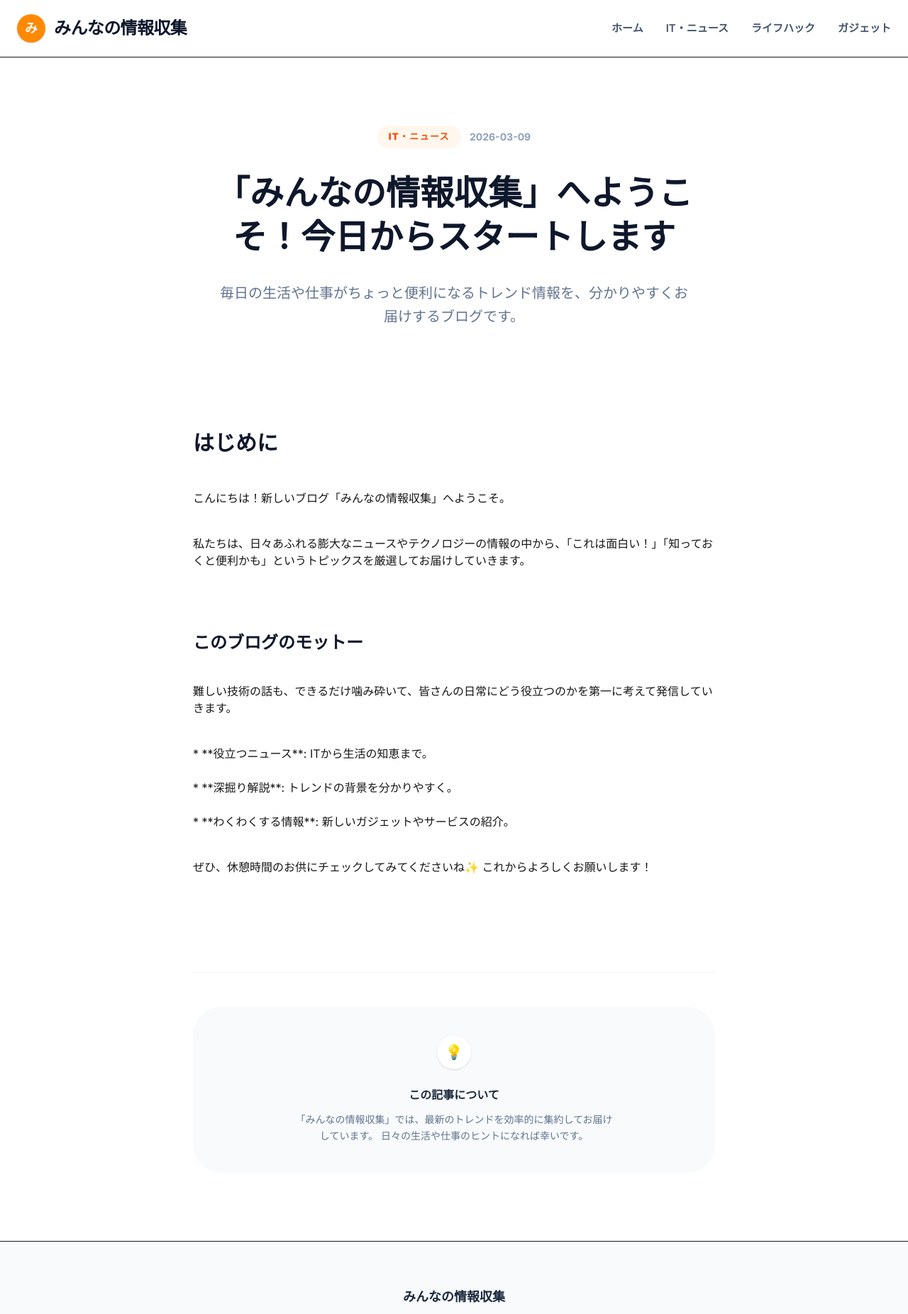
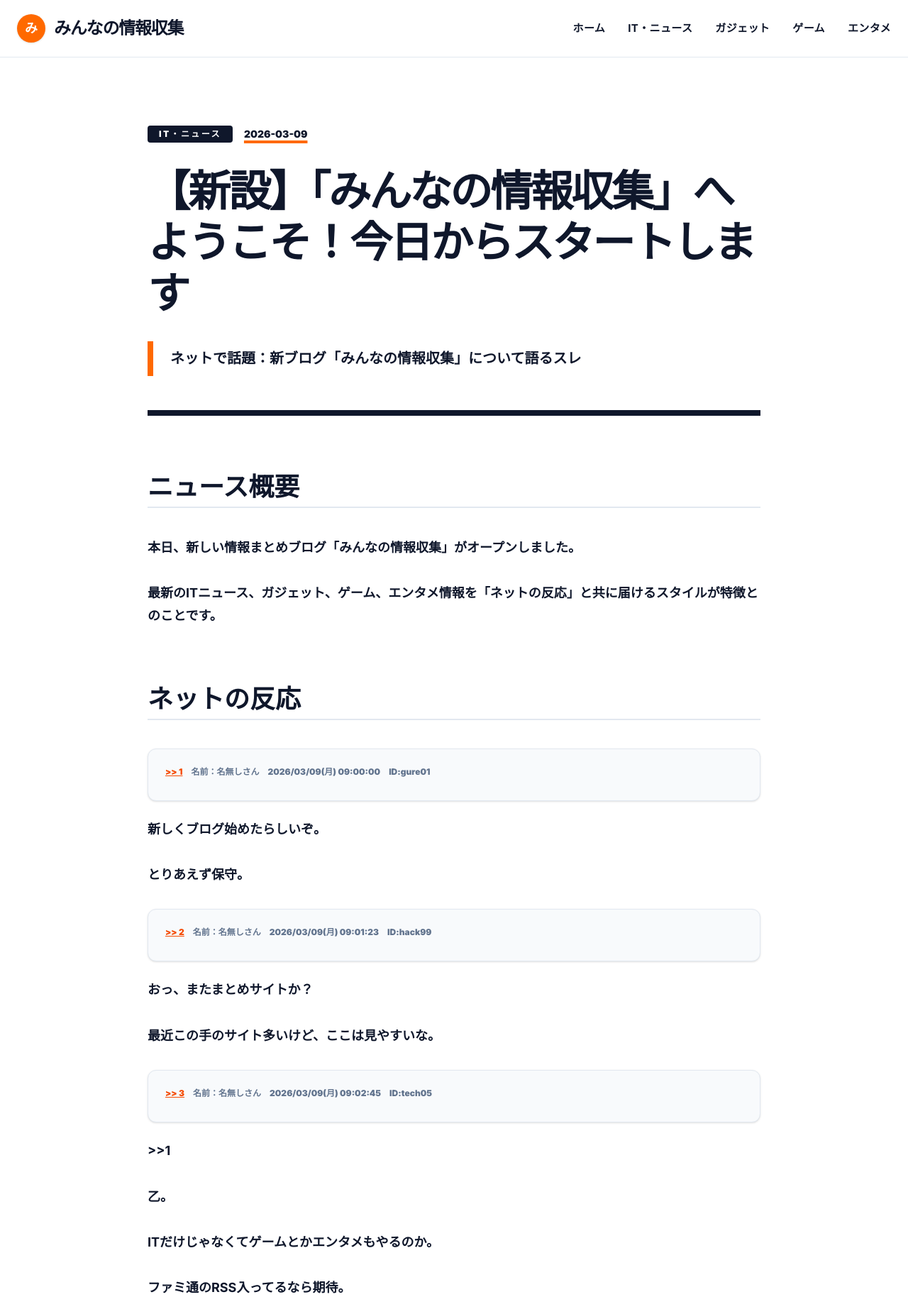
Before and after one commit to guremaro/my-ai-blog, a Next.js app: page /posts/first-post in a window 1280 px wide. Shown: the top 1852 px of the page at 71% size. Built offline with nearby package versions, Linux system fonts and the light colour scheme.

Commit message:
Major update: 2ch-style comments, new categories (Game, Ent), and high-contrast white design

```diff
--- a/scripts/content_creator.js
+++ b/scripts/content_creator.js
@@ -7,26 +7,28 @@ async function createArticleMarkdown(newsItem) {
     const model = genAI.getGenerativeModel({ model: "gemini-1.5-flash" });
 
     const prompt = `
-以下のニュース情報を元に、読者の興味を引くブログ記事を日本語で執筆してください。
-サイト名は「みんなの情報収集」です。親しみやすく、明るい、人間味のあるトーンで執筆してください。
+以下のニュース情報を元に、読者が楽しめるブログ記事を日本語で執筆してください。
+サイト名は「みんなの情報収集」です。
 
 【ニュースタイトル】: ${newsItem.title}
 【リンク】: ${newsItem.link}
 【概要】: ${newsItem.contentSnippet}
 
 【執筆ルール】:
-1. 構成: 導入、内容のポイント解説、日常での活用法、まとめ。
-2. 口調: 「〜ですね」「〜してみませんか？」といった、読者に語りかけるような温かいトーン。
-3. AI感の排除: 「AIが生成しました」「機械学習により」といった表現は避け、一人のライターがおすすめ情報を紹介している雰囲気を出してください。
+1. 構成: ニュースの簡単な紹介 ＋ 「ネットの反応（2ch風掲示板形式）」
+2. ニュース紹介: 3〜4行で分かりやすく概要を伝えてください。
+3. ネットの反応: 掲示板（2ch/5ch）のスレッドのような形式で、5〜8個程度のコメントを作成してください。
+   - 形式例: "1: 名前：名無しさん  2026/03/09(月) 00:00:00  ID:xxxx\n  これ凄くない？期待だわ。"
+   - 内容: 肯定的な意見、否定的な意見、斜に構えた意見など、世論の賛否が分かれるようにバラエティ豊かにしてください。
+   - 口調: ネット掲示板特有の砕けた表現（「〜ワロタ」「〜だな」「マジかよ」等）を自然に使ってください。
 4. Markdown形式で出力し、以下のFrontmatterを必ず含めてください。
    ---
-   title: "読者が読みたくなるキャッチーなタイトル"
-   date: "YYYY-MM-DD" (本日の日付)
-   excerpt: "記事の短い要約（100文字程度）"
-   category: "IT・ニュース" または "ライフハック" または "ガジェット"
+   title: "【${newsItem.source}】${newsItem.title}"
+   date: "YYYY-MM-DD"
+   excerpt: "ネットで話題：${newsItem.title}について語るスレ"
+   category: "IT・ニュース" または "ライフハック" または "ガジェット" または "ゲーム" または "エンタメ"
    ---
-5. 記事の途中や最後に、適宜「！」や「✨」などの絵文字を使って明るい雰囲気を出してください。
-6. 出典元として元のリンクを自然な形で含めてください。
+5. 全体的に明るく、読み物として面白いトーンにしてください。
 `;
 
     try {
--- a/scripts/news_fetcher.js
+++ b/scripts/news_fetcher.js
@@ -1,11 +1,12 @@
 const RSSParser = require('rss-parser');
 const parser = new RSSParser();
 
-// 取得対象のテック系RSSフィード
+// 取得対象のテック・エンタメ系RSSフィード
 const FEEDS = [
     'https://rss.itmedia.co.jp/rss/2.0/aiplus.xml', // ITmedia AI+
     'https://www.gizmodo.jp/index.xml',
-    'https://wired.jp/rss/index.xml',
+    'https://www.famitsu.com/rss/all.xml', // ファミ通 (ゲーム)
+    'https://www.oricon.co.jp/rss/news/', // オリコン (エンタメ)
 ];
 
 async function fetchLatestNews() {
--- a/src/app/layout.tsx
+++ b/src/app/layout.tsx
@@ -16,28 +16,29 @@ export default function RootLayout({
 }>) {
   return (
     <html lang="ja">
-      <body className={`${inter.className} bg-white text-slate-800`}>
-        <header className="sticky top-0 z-50 w-full border-b bg-white/95 backdrop-blur-sm">
+      <body className={`${inter.className} bg-white text-slate-900`}>
+        <header className="sticky top-0 z-50 w-full border-b border-slate-200 bg-white/95 backdrop-blur-sm">
           <div className="container mx-auto flex h-20 items-center justify-between px-6">
             <div className="flex items-center gap-3">
-              <div className="h-10 w-10 rounded-full bg-orange-400 flex items-center justify-center text-white font-bold text-lg shadow-sm">み</div>
-              <span className="text-2xl font-black tracking-tight text-slate-900">みんなの情報収集</span>
+              <div className="h-10 w-10 rounded-full bg-orange-500 flex items-center justify-center text-white font-bold text-lg shadow-sm">み</div>
+              <span className="text-2xl font-black tracking-tighter text-slate-900 leading-none">みんなの情報収集</span>
             </div>
-            <nav className="hidden md:flex gap-8 text-[15px] font-semibold text-slate-600">
-              <a href="/" className="hover:text-orange-500 transition-colors">ホーム</a>
-              <a href="/category/it" className="hover:text-orange-500 transition-colors">IT・ニュース</a>
-              <a href="/category/life" className="hover:text-orange-500 transition-colors">ライフハック</a>
-              <a href="/category/gadget" className="hover:text-orange-500 transition-colors">ガジェット</a>
+            <nav className="hidden lg:flex gap-8 text-[15px] font-bold text-slate-900 uppercase tracking-wide">
+              <a href="/" className="hover:text-orange-600 transition-colors">ホーム</a>
+              <a href="/category/it" className="hover:text-orange-600 transition-colors">IT・ニュース</a>
+              <a href="/category/gadget" className="hover:text-orange-600 transition-colors">ガジェット</a>
+              <a href="/category/game" className="hover:text-orange-600 transition-colors">ゲーム</a>
+              <a href="/category/ent" className="hover:text-orange-600 transition-colors">エンタメ</a>
             </nav>
           </div>
         </header>
-        <main className="container mx-auto min-h-[calc(100vh-5rem)] px-6 py-12">
+        <main className="container mx-auto min-h-[calc(100vh-5rem)] px-6 py-12 bg-white">
           {children}
         </main>
-        <footer className="border-t bg-slate-50 py-16">
+        <footer className="border-t border-slate-200 bg-slate-50 py-16">
           <div className="container mx-auto px-6 text-center">
-            <p className="font-bold text-slate-800 mb-2 text-lg">みんなの情報収集</p>
-            <p className="text-sm text-slate-500">© 2026 Everyone's Information Gathering. All rights reserved.</p>
+            <p className="font-extrabold text-slate-900 mb-2 text-xl tracking-tight">みんなの情報収集</p>
+            <p className="text-sm font-bold text-slate-500">© 2026 Everyone's Information Gathering. All rights reserved.</p>
           </div>
         </footer>
       </body>
--- a/src/app/posts/[slug]/page.tsx
+++ b/src/app/posts/[slug]/page.tsx
@@ -16,43 +16,66 @@ export default function PostPage({ params }: { params: { slug: string } }) {
   }
 
   return (
-    <article className="max-w-3xl mx-auto py-12 px-2 sm:px-4">
-      <header className="mb-16 text-center">
-        <div className="flex items-center justify-center gap-3 mb-8">
-          <span className="px-4 py-1.5 rounded-full bg-orange-50 text-orange-600 text-[13px] font-black uppercase tracking-widest">
+    <article className="max-w-4xl mx-auto py-12 px-4 bg-white">
+      <header className="mb-16 border-b-8 border-slate-900 pb-12">
+        <div className="flex items-center gap-4 mb-8">
+          <span className="px-4 py-1 rounded-sm bg-slate-900 text-white text-xs font-black uppercase tracking-[0.2em]">
             {post.category}
           </span>
-          <time className="text-sm font-bold text-slate-400">{post.date}</time>
+          <time className="text-sm font-black text-slate-900 underline decoration-orange-500 decoration-4 underline-offset-4">{post.date}</time>
         </div>
-        <h1 className="text-3xl sm:text-5xl font-black text-slate-900 leading-[1.3] mb-8">
+        <h1 className="text-4xl sm:text-6xl font-black text-slate-900 leading-[1.2] tracking-tighter mb-8">
           {post.title}
         </h1>
-        <p className="text-lg sm:text-xl text-slate-500 font-medium leading-relaxed max-w-2xl mx-auto">
+        <p className="text-xl text-slate-900 font-bold leading-relaxed border-l-8 border-orange-500 pl-6 py-2">
           {post.excerpt}
         </p>
       </header>
 
-      <div className="prose prose-slate prose-lg sm:prose-xl max-w-none prose-headings:font-black prose-headings:text-slate-900 prose-p:text-slate-700 prose-p:leading-[1.8] prose-a:text-orange-500 prose-a:no-underline hover:prose-a:underline prose-img:rounded-[2rem] prose-strong:text-slate-900">
+      <div className="space-y-4">
         {post.content.split('\n').map((line, i) => {
+          // 2ch風の行 (例 "1: 名前：名無しさん...") を検出
+          const isThreadComment = /^\d+: 名前：/.test(line);
+
           if (line.startsWith('## ')) {
-            return <h2 key={i} className="text-2xl sm:text-3xl font-black mt-16 mb-8 text-slate-900">{line.replace('## ', '')}</h2>;
+            return <h2 key={i} className="text-2xl sm:text-4xl font-black mt-20 mb-10 text-slate-900 border-b-2 border-slate-200 pb-2">{line.replace('## ', '')}</h2>;
           }
           if (line.startsWith('### ')) {
-            return <h3 key={i} className="text-xl sm:text-2xl font-black mt-12 mb-6 text-slate-900">{line.replace('### ', '')}</h3>;
+            return <h3 key={i} className="text-xl sm:text-2xl font-black mt-12 mb-6 text-slate-900 underline decoration-slate-300 decoration-4 underline-offset-8">{line.replace('### ', '')}</h3>;
           }
-          if (line.trim() === '') return <div key={i} className="h-4" />;
 
-          return <p key={i} className="mb-6">{line}</p>;
+          if (isThreadComment) {
+            const [header, ...bodyParts] = line.split('\n');
+            return (
+              <div key={i} className="bg-slate-50 border border-slate-200 p-6 rounded-xl hover:border-orange-400 transition-colors shadow-sm mb-6">
+                <div className="text-xs font-black text-slate-500 mb-2 font-mono flex gap-3 flex-wrap">
+                  {line.match(/^\d+:/)?.[0] && <span className="text-orange-600 underline">{" >> "}{line.match(/^\d+:/)?.[0].replace(':', '')}</span>}
+                  <span>{line.split('  ')[0].replace(/^\d+: /, '')}</span>
+                  <span>{line.split('  ')[1]}</span>
+                  <span>{line.split('  ')[2]}</span>
+                </div>
+                <div className="text-slate-900 text-lg font-bold leading-relaxed whitespace-pre-wrap">
+                  {line.split('\n').slice(1).join('\n') || line.split('  ').slice(3).join('  ')}
+                </div>
+              </div>
+            );
+          }
+
+          if (line.trim() === '') return null;
+
+          return <p key={i} className="text-slate-900 text-lg font-bold leading-[1.8] mb-8">{line}</p>;
         })}
       </div>
 
-      <footer className="mt-24 pt-12 border-t border-slate-100">
-        <div className="bg-slate-50 p-10 rounded-[2.5rem] flex flex-col items-center text-center">
-          <div className="w-12 h-12 rounded-full bg-white flex items-center justify-center shadow-sm mb-6 text-xl">💡</div>
-          <h4 className="text-base font-black text-slate-800 mb-3">この記事について</h4>
-          <p className="text-slate-500 text-sm leading-relaxed max-w-md">
-            「みんなの情報収集」では、最新のトレンドを効率的に集約してお届けしています。
-            日々の生活や仕事のヒントになれば幸いです。
+      <footer className="mt-32 pt-16 border-t-8 border-slate-100">
+        <div className="bg-slate-900 p-12 rounded-[3rem] text-white">
+          <h4 className="text-xl font-black mb-6 flex items-center gap-3">
+            <span className="w-8 h-8 rounded-full bg-orange-500 flex items-center justify-center text-sm italic">i</span>
+            みんなの反応まとめ
+          </h4>
+          <p className="text-slate-400 text-sm font-bold leading-relaxed max-w-2xl">
+            このページはインターネット上の様々な意見を参考に、独自の視点でまとめたものです。
+            最新のトレンドを皆さんと一緒に追いかけていければ幸いです。
           </p>
         </div>
       </footer>
--- a/src/content/posts/first-post.md
+++ b/src/content/posts/first-post.md
@@ -1,22 +1,46 @@
 ---
-title: "「みんなの情報収集」へようこそ！今日からスタートします"
+title: "【新設】「みんなの情報収集」へようこそ！今日からスタートします"
 date: "2026-03-09"
-excerpt: "毎日の生活や仕事がちょっと便利になるトレンド情報を、分かりやすくお届けするブログです。"
+excerpt: "ネットで話題：新ブログ「みんなの情報収集」について語るスレ"
 category: "IT・ニュース"
 ---
 
-## はじめに
+## ニュース概要
+本日、新しい情報まとめブログ「みんなの情報収集」がオープンしました。
+最新のITニュース、ガジェット、ゲーム、エンタメ情報を「ネットの反応」と共に届けるスタイルが特徴とのことです。
 
-こんにちは！新しいブログ「みんなの情報収集」へようこそ。
+## ネットの反応
 
-私たちは、日々あふれる膨大なニュースやテクノロジーの情報の中から、「これは面白い！」「知っておくと便利かも」というトピックスを厳選してお届けしていきます。
+1: 名前：名無しさん  2026/03/09(月) 09:00:00  ID:gure01
+新しくブログ始めたらしいぞ。
+とりあえず保守。
 
-### このブログのモットー
+2: 名前：名無しさん  2026/03/09(月) 09:01:23  ID:hack99
+おっ、またまとめサイトか？
+最近この手のサイト多いけど、ここは見やすいな。
 
-難しい技術の話も、できるだけ噛み砕いて、皆さんの日常にどう役立つのかを第一に考えて発信していきます。
+3: 名前：名無しさん  2026/03/09(月) 09:02:45  ID:tech05
+>>1
+乙。
+ITだけじゃなくてゲームとかエンタメもやるのか。
+ファミ通のRSS入ってるなら期待。
 
-*   **役立つニュース**: ITから生活の知恵まで。
-*   **深掘り解説**: トレンドの背景を分かりやすく。
-*   **わくわくする情報**: 新しいガジェットやサービスの紹介。
+4: 名前：名無しさん  2026/03/09(月) 09:04:10  ID:crit02
+どうせAIが書いてるんだろ？
+と思って見に来たら、2ch風でワロタｗｗ
+これ人間がプロンプト頑張ったやつか？
 
-ぜひ、休憩時間のお供にチェックしてみてくださいね✨ これからよろしくお願いします！
+5: 名前：名無しさん  2026/03/09(月) 09:05:55  ID:user12
+>>4
+賛否両論ある感じにしてるのが草。
+一応お気に入りに入れとくわ。
+
+6: 名前：名無しさん  2026/03/09(月) 09:07:30  ID:en001
+エンタメ情報の充実を頼むわ。
+オリコンニュースだけじゃなくて、もっと尖った情報も欲しい。
+
+7: 名前：名無しさん  2026/03/09(月) 09:10:00  ID:admin
+>>1-6
+みんなサンクス！
+これから毎日更新していくからよろしくな！
+🚀
```
Also changed, not shown: src/app/page.tsx (+20 -21 lines).
